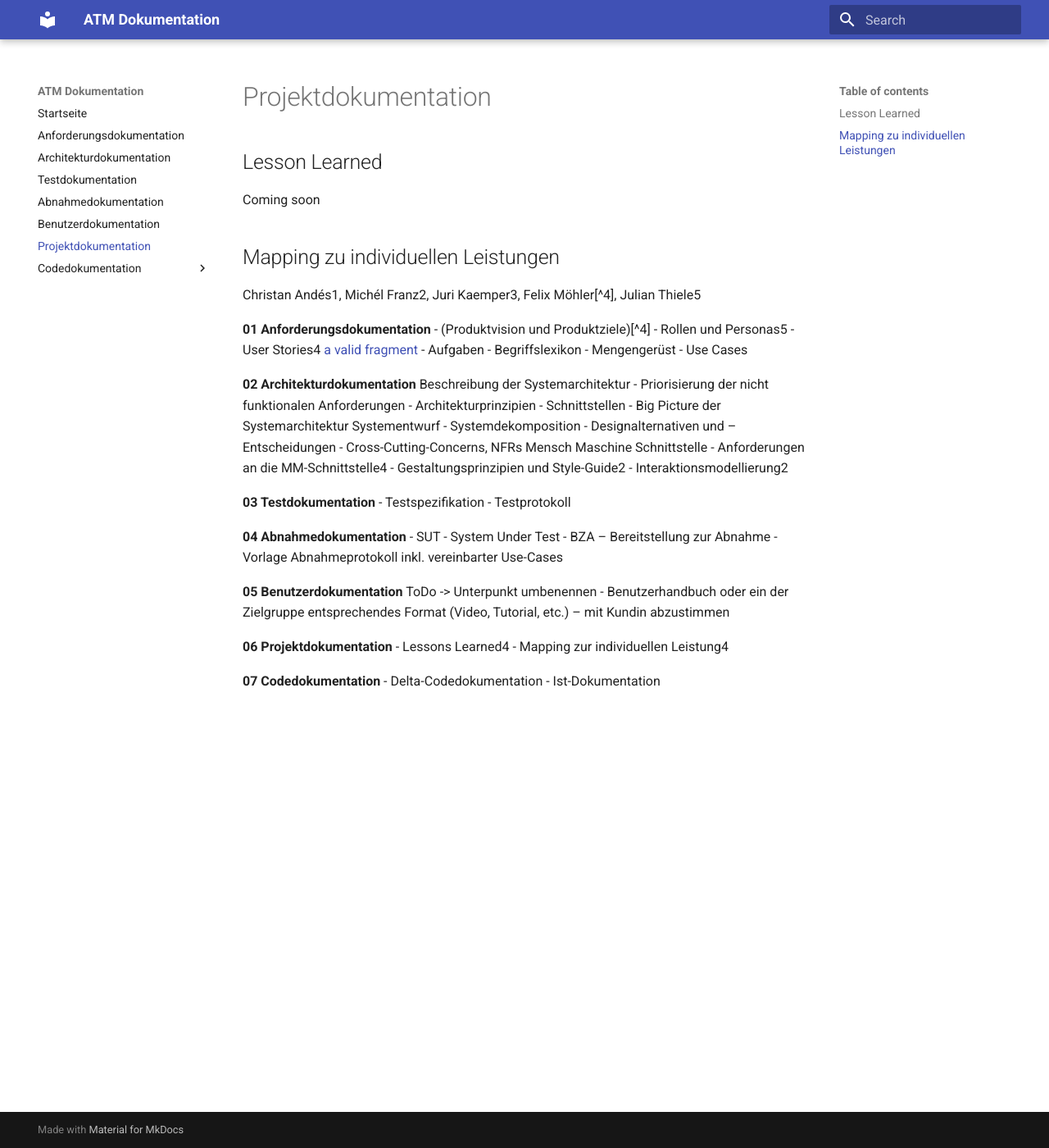
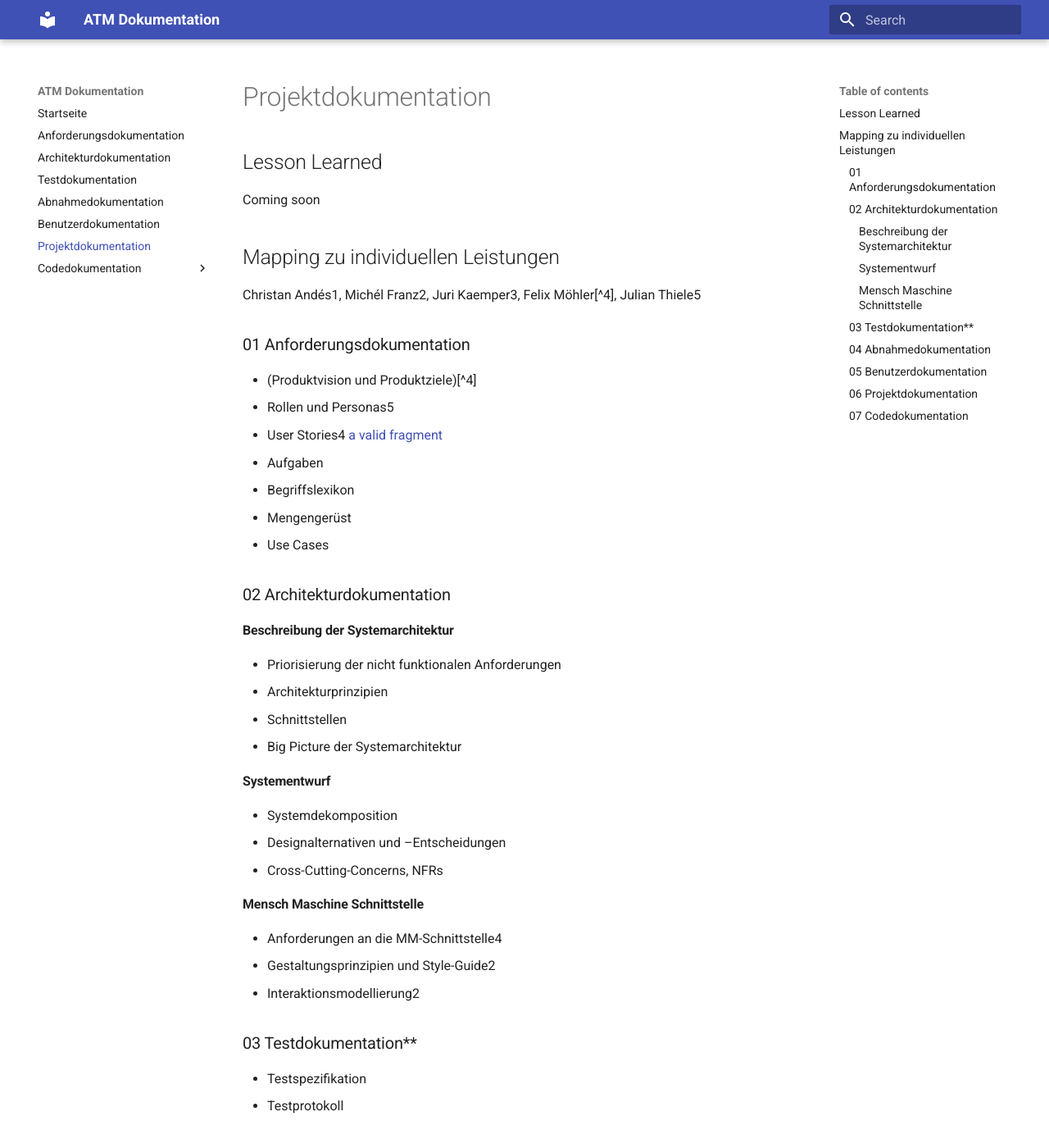
Before and after one commit to Halfpipe-SD/ATM, an MkDocs documentation site: the page built from docs/docs/project-docs.md, in a window 1280 px wide and 1400 px high. Shown: the whole window at 82% size. Built offline with MkDocs 1.6.1 and Material for MkDocs 9.7.7, drawn with Linux system fonts in a browser that asks for light colours; some of the changed text lies outside the part shown.

Commit message:
#06 layout changes

```diff
--- a/docs/docs/project-docs.md
+++ b/docs/docs/project-docs.md
@@ -1,13 +1,15 @@
 # Projektdokumentation
 
 ## Lesson Learned
+
 Coming soon
 
 ## Mapping zu individuellen Leistungen
 
 Christan Andés1, Michél Franz2, Juri Kaemper3, Felix Möhler[^4], Julian Thiele5
 
-**01 Anforderungsdokumentation**
+### 01 Anforderungsdokumentation
+
 - (Produktvision und Produktziele)[^4]
 - Rollen und Personas5
 - User Stories4 [a valid fragment](#fragment)
@@ -16,38 +18,50 @@ Christan Andés1, Michél Franz2, Juri Kaemper3, Felix Möhler[^4], Julian Thiel
 - Mengengerüst
 - Use Cases
 
-**02 Architekturdokumentation**
-Beschreibung der Systemarchitektur
+### 02 Architekturdokumentation
+
+#### Beschreibung der Systemarchitektur
+
 - Priorisierung der nicht funktionalen Anforderungen
 - Architekturprinzipien
 - Schnittstellen
 - Big Picture der Systemarchitektur
-Systementwurf
+
+#### Systementwurf
+
 - Systemdekomposition
 - Designalternativen und –Entscheidungen
 - Cross-Cutting-Concerns, NFRs
-Mensch Maschine Schnittstelle
+
+#### Mensch Maschine Schnittstelle
+
 - Anforderungen an die MM-Schnittstelle4
 - Gestaltungsprinzipien und Style-Guide2
 - Interaktionsmodellierung2
 
-**03 Testdokumentation**
+### 03 Testdokumentation**
+
 - Testspezifikation
 - Testprotokoll
 
-**04 Abnahmedokumentation**
+### 04 Abnahmedokumentation
+
 - SUT - System Under Test
 - BZA – Bereitstellung zur Abnahme
 - Vorlage Abnahmeprotokoll inkl. vereinbarter Use-Cases
 
-**05 Benutzerdokumentation**
+### 05 Benutzerdokumentation
+
 ToDo -> Unterpunkt umbenennen
+
 - Benutzerhandbuch oder ein der Zielgruppe entsprechendes Format (Video, Tutorial, etc.) – mit Kundin abzustimmen
 
-**06 Projektdokumentation**
+### 06 Projektdokumentation
+
 - Lessons Learned4
 - Mapping zur individuellen Leistung4
 
-**07 Codedokumentation**
+### 07 Codedokumentation
+
 - Delta-Codedokumentation
 - Ist-Dokumentation
```
